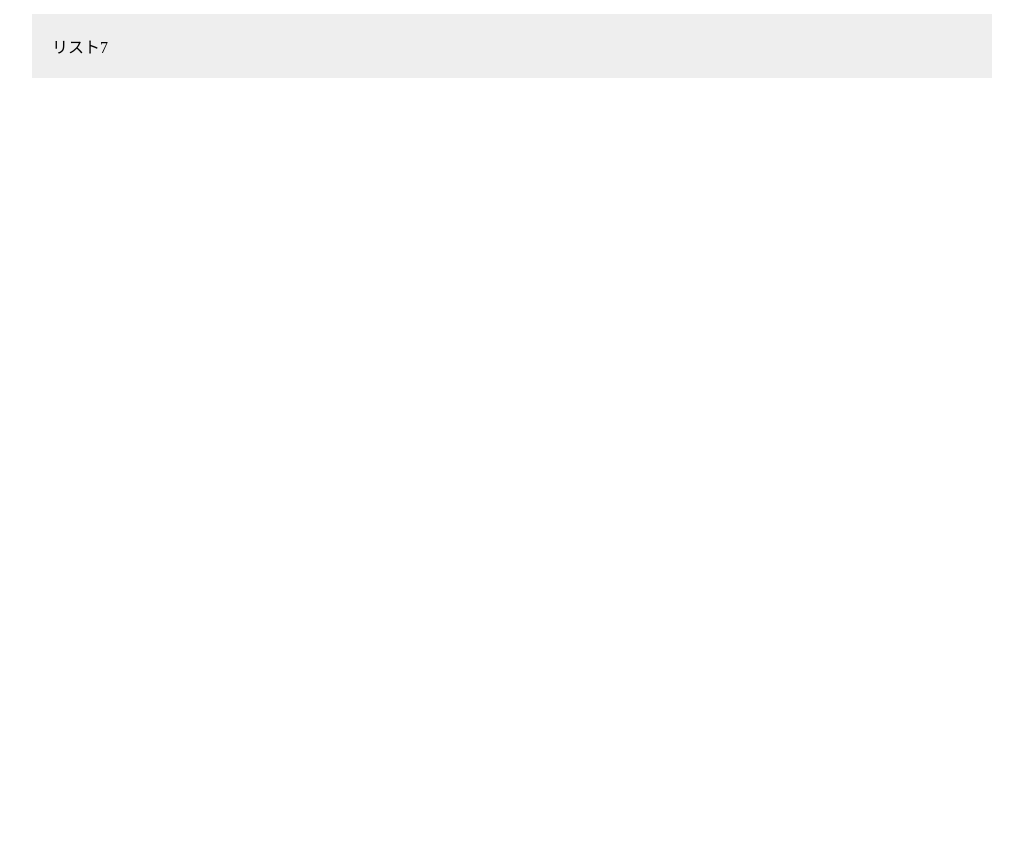
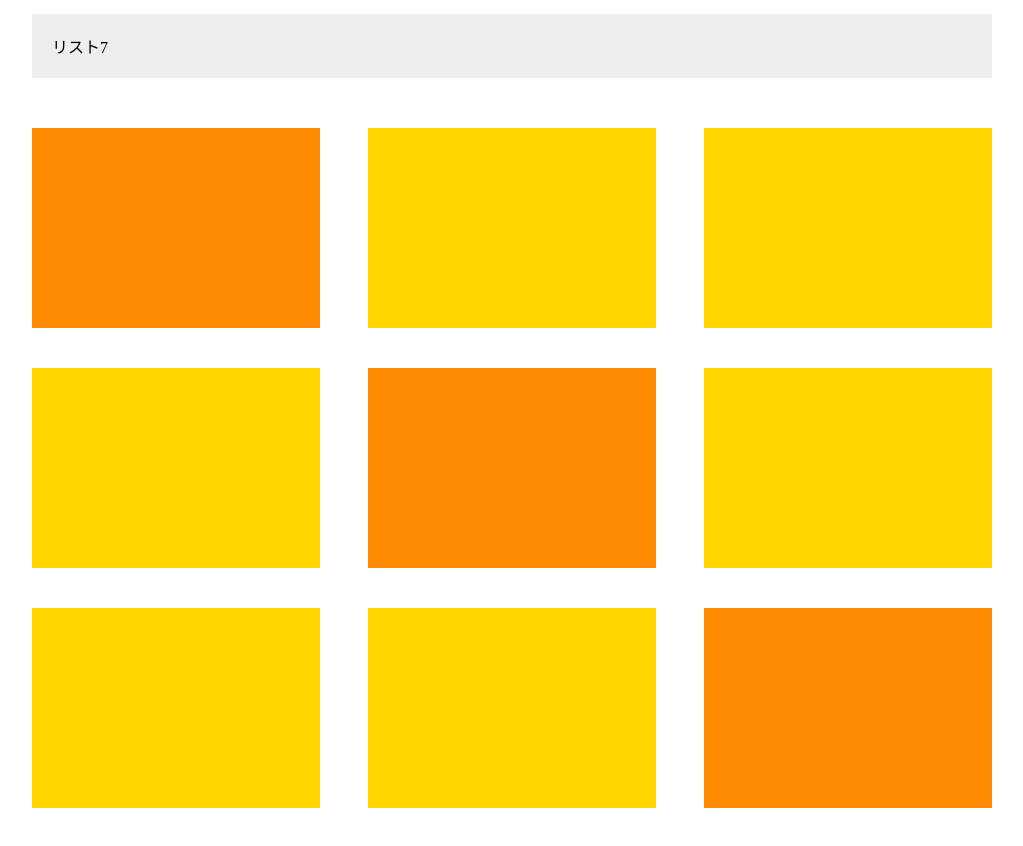
Before and after one commit to minooor/html_chapter8, a plain HTML site: page index.html in a window 1280 px wide. Shown: the part 420-1266 px from the top of the page, without its empty margins (128-1151 px from the left). Before the commit the page ends 800 px from the top, so only its background shows below. Drawn offline with Linux system fonts and the light colour scheme.

Commit message:
[Finish] 1-8

```diff
--- a/index.html
+++ b/index.html
@@ -17,6 +17,18 @@
         <li class="item">リスト6</li>
         <li class="item">リスト7</li>
       </ul>
+
+      <div class="box-list">
+        <div class="box"></div>
+        <div class="box"></div>
+        <div class="box"></div>
+        <div class="box"></div>
+        <div class="box"></div>
+        <div class="box"></div>
+        <div class="box"></div>
+        <div class="box"></div>
+        <div class="box"></div>
+      </div>
     </main>
   </body>
 </html>
--- a/style.css
+++ b/style.css
@@ -21,3 +21,30 @@ main {
 .item:nth-child(odd) {
   background-color: #eee;
 }
+
+.box-list {
+  display: flex;
+  flex-wrap: wrap;
+}
+
+.box {
+  background-color: #ffd700;
+  width: 30%;
+  height: 200px;
+  margin-right: 5%;
+  margin-bottom: 40px;
+}
+
+.box:first-child,
+.box:nth-child(5),
+.box:last-child {
+  background-color: #ff8c00;
+}
+
+.box:nth-child(3n) {
+  margin-right: 0;
+}
+
+.box:nth-last-child(-n + 3) {
+  margin-bottom: 0;
+}
```
